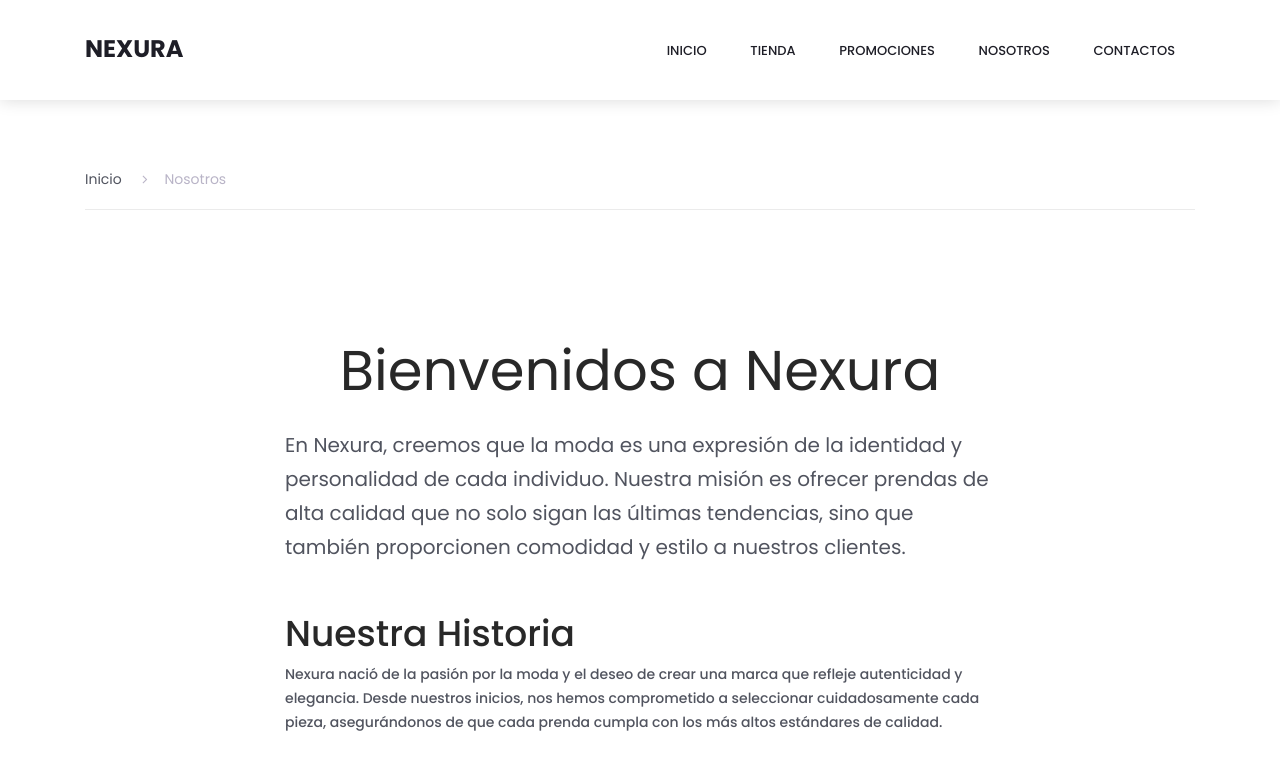
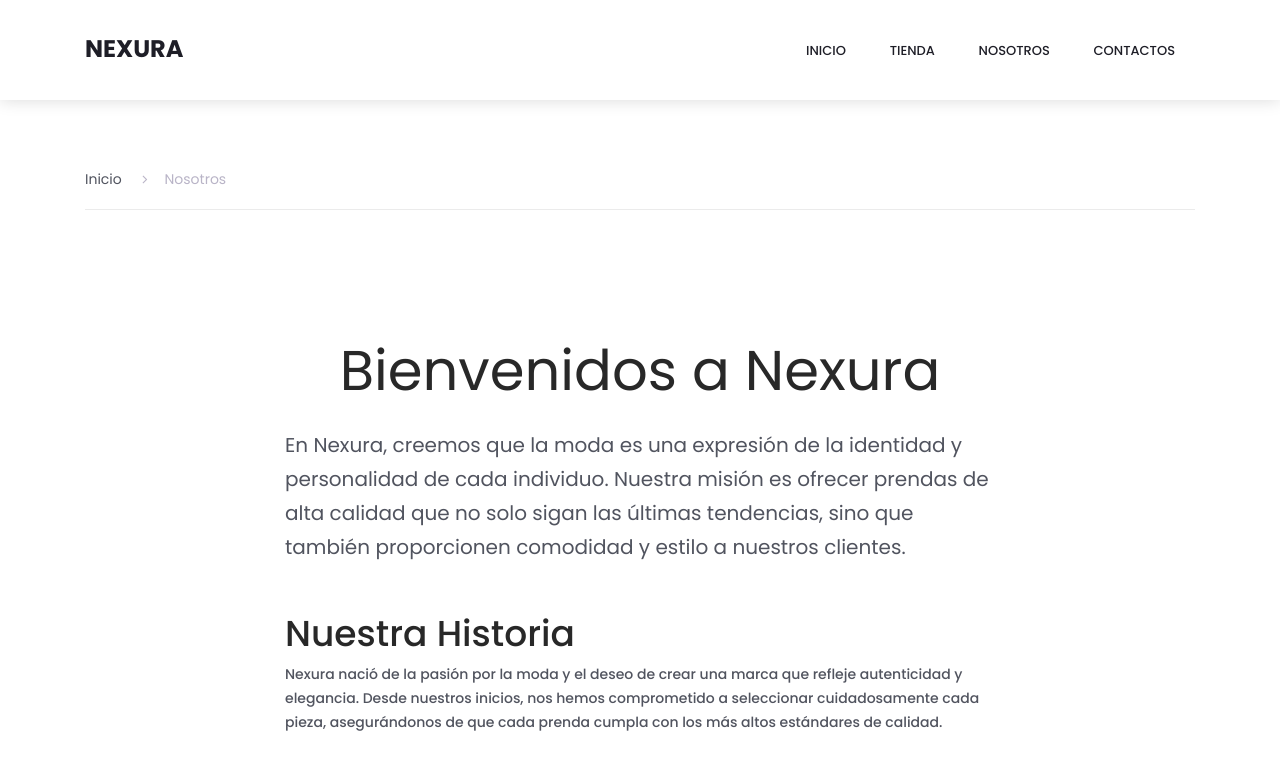
Before and after one commit to JackMG25/nexura, a plain HTML site: page about.html in a window 1280 px wide. Shown: the top 780 px of the page. Drawn offline with Linux system fonts and the light colour scheme; some packages are replaced by stand-ins of ours.

Commit message:
segundo cambio

```diff
--- a/about.html
+++ b/about.html
@@ -96,7 +96,7 @@
 								<ul class="navbar_menu">
 									<li><a href="index.html">Inicio</a></li>
 									<li><a href="categories.html">Tienda</a></li>
-									<li><a href="#">Promociones</a></li>
+									<!-- <li><a href="#">Promociones</a></li> -->
 									<li><a href="#">Nosotros</a></li>
 									<li><a href="contact.html">contactos</a></li>
 								</ul>
@@ -124,7 +124,7 @@
 
 					<li class="menu_item"><a href="index.html">Inicio</a></li>
 					<li class="menu_item"><a href="categories.html">Tienda</a></li>
-					<li class="menu_item"><a href="#">Promociones</a></li>
+					<!-- <li class="menu_item"><a href="#">Promociones</a></li> -->
 					<li class="menu_item"><a href="#">Nosotros</a></li>
 					<li class="menu_item"><a href="contact.html">Contacto</a></li>
 				</ul>
```
Also changed, not shown: categories.html (+2 -2 lines), categories_polos.html (+2 -2 lines), contact.html (+2 -2 lines), index.html (+2 -2 lines), single.html (+2 -2 lines).
